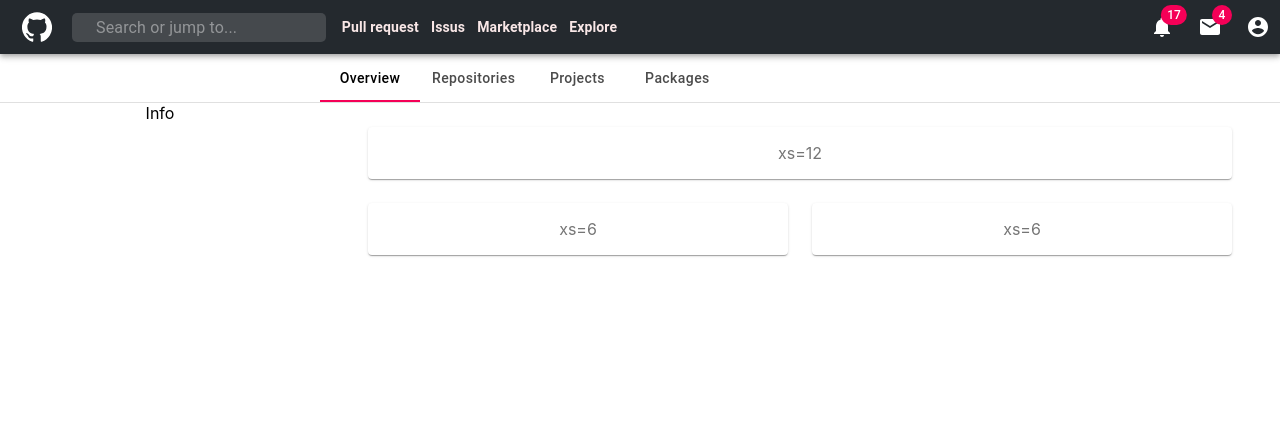
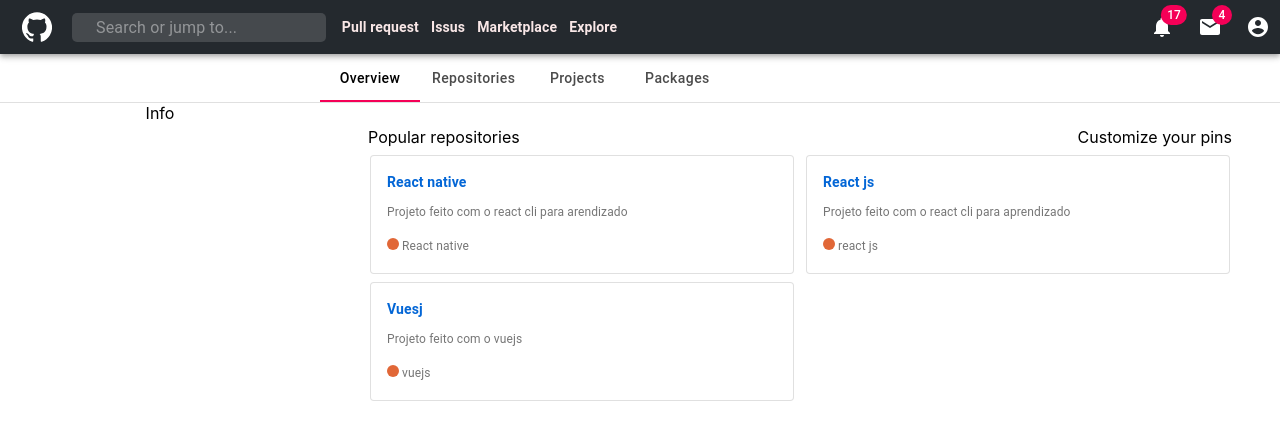
Before and after one commit to elvishuges/github-clone-reactjs, a React (Create React App) app: page / in a window 1280 px wide. Shown: the top 440 px of the page. Built offline with nearby package versions, Linux system fonts and the light colour scheme.

Commit message:
iterando os cards dos repository com as propriedades :notes:

```diff
--- a/src/App.js
+++ b/src/App.js
@@ -13,8 +13,7 @@
     padding: theme.spacing(1),
     height:24,
     marginBottom: theme.spacing(1),
-  },
-
+  }
 }));
 
 
--- a/src/pages/Tab/index.js
+++ b/src/pages/Tab/index.js
@@ -40,12 +40,8 @@
         'aria-controls': `simple-tabpanel-${index}`,
     };
 }
+
 const useStyles = makeStyles((theme) => ({
-
-    container:{
-        textAlign:"left",
-        paddingLeft:2,
-    },
     tab:{
         minWidth: 100,
         textTransform: 'none',
--- a/src/pages/TabContent/Overview/components/CardRepository/index.js
+++ b/src/pages/TabContent/Overview/components/CardRepository/index.js
@@ -7,10 +7,9 @@
 const useStyles = makeStyles({
 
   card: {
-    paddingBottom:1
-  },
-  cardContent:{
-    paddingBottom:0
+    paddingBottom:0,
+    margin: '0px 2px',
+    textAlign:"left"
   },
   title: {
     fontSize: 14,
@@ -22,23 +21,40 @@
     marginTop:10,
     fontSize: 12,
   },
+  language:{
+    paddingBottom:'0px',
+    marginBottom:'-6px',
+    verticalAlign:'middle',
+    fontSize:12
+  },
+  cardContent:{
+    paddingBottom:'0px'
+  },
+  bullet: {
+    height: '12px',
+    width: '12px',
+    backgroundColor: '#e16737',
+    borderRadius: '50%',
+    display: 'inline-block'
+  },
 
 });
 
-export default function CardRepository() {
+export default function CardRepository(props) {
   const classes = useStyles();
+  const bull = <span className={classes.bullet}>•</span>;
 
   return (
     <Card className={classes.card} variant="outlined">
-      <CardContent>
-        <Typography className={classes.title} ogutterBottom>
-        React js
+      <CardContent className={classes.cardContent}>
+        <Typography className={classes.title} >
+         {props.titulo}
         </Typography>
         <Typography className={classes.pos} color="textSecondary">
-        sualizar e comentar sobre determinado produto.
+        {props.conteudo}
         </Typography>
-        <Typography className={classes.language} color="textSecondary">
-          oii
+        <Typography className={classes.language}  color="textSecondary">
+        <span className={classes.bullet}></span> {props.linguagem}
         </Typography>
       </CardContent>
     </Card>
--- a/src/pages/TabContent/Overview/index.js
+++ b/src/pages/TabContent/Overview/index.js
@@ -5,33 +5,29 @@
 import Paper from '@material-ui/core/Paper';
 import Typography from '@material-ui/core/Typography';
 
-const useStyles = makeStyles((theme) => ({
-  root: {
-    flexGrow: 1,
-  },
-  paper: {
-    padding: theme.spacing(2),
-    textAlign: 'center',
-    color: theme.palette.text.secondary,
-  },
-}));
+import CardRepository from './components/CardRepository'
 
 export default function Overview({ children }) {
 
-  const classes = useStyles();
+  const repositoryContent =
+  [{titulo:"React native", conteudo:"Projeto feito com o react cli para arendizado",linguagem: "React native"
+  },{ titulo:"React js",conteudo:  "Projeto feito com o react cli para aprendizado",linguagem:'react js'},
+  {titulo:"Vuesj",conteudo:"Projeto feito com o vuejs",linguagem:'vuejs' }]
 
   return (
-    <Container>
-      <Grid container spacing={3}>
-        <Grid item xs={12}>
-          <Paper className={classes.paper}>xs=12</Paper>
+    <Container >
+      <Grid container spacing={1}>
+        <Grid item xs={12} >
+          <div style={{ float: 'left'}}>Popular repositories</div>
+          <div style={{float: 'right'}}>Customize your pins</div>
         </Grid>
-        <Grid item xs={6}>
-          <Paper className={classes.paper}>xs=6</Paper>
-        </Grid>
-        <Grid item xs={6}>
-          <Paper className={classes.paper}>xs=6</Paper>
-        </Grid>
+        {repositoryContent
+            .map((element)=> (
+              <Grid item xs={6}>
+                <CardRepository titulo={element.titulo} conteudo={element.conteudo} linguagem={element.linguagem} />
+              </Grid>
+            ))
+            }
       </Grid>
     </Container>
   );
```
